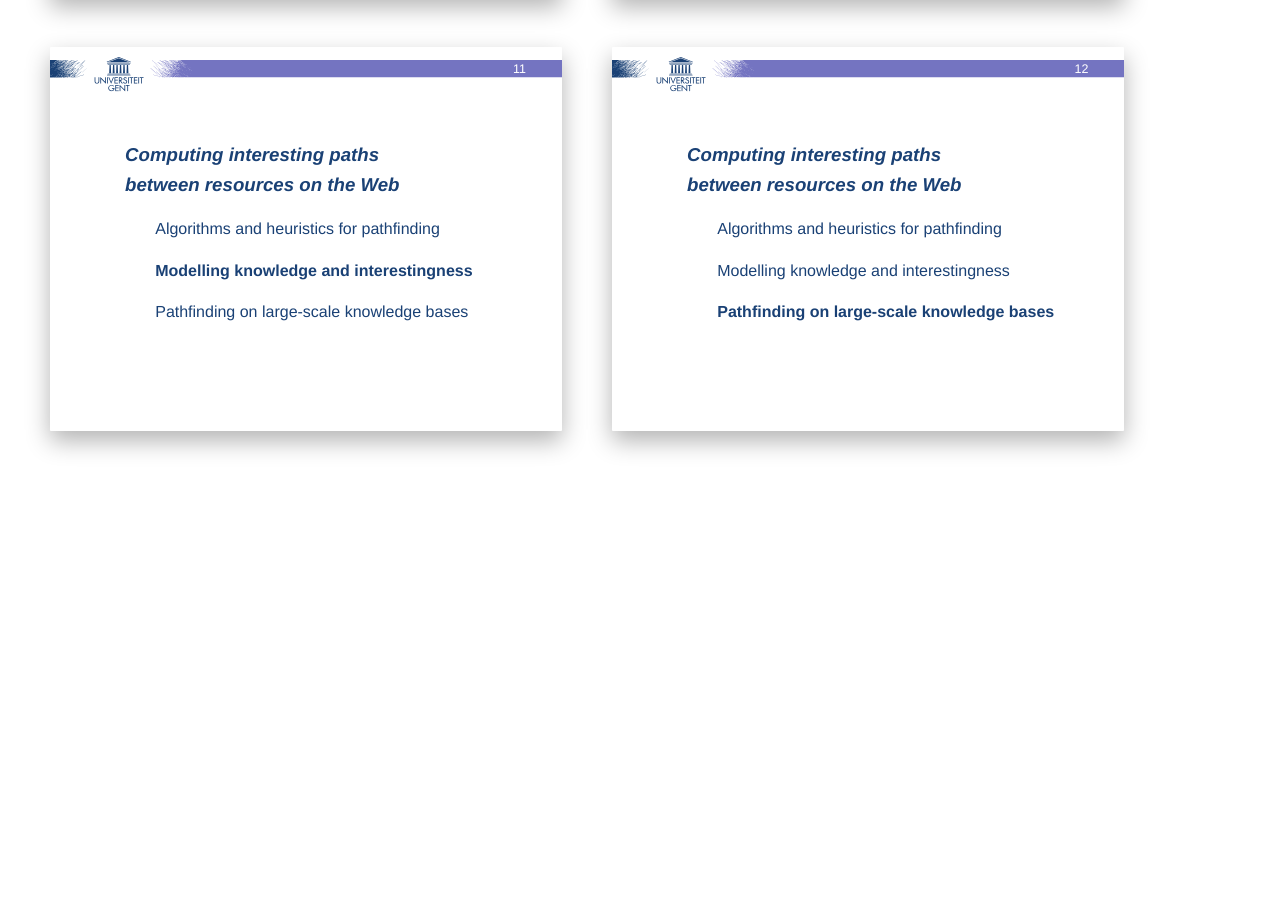
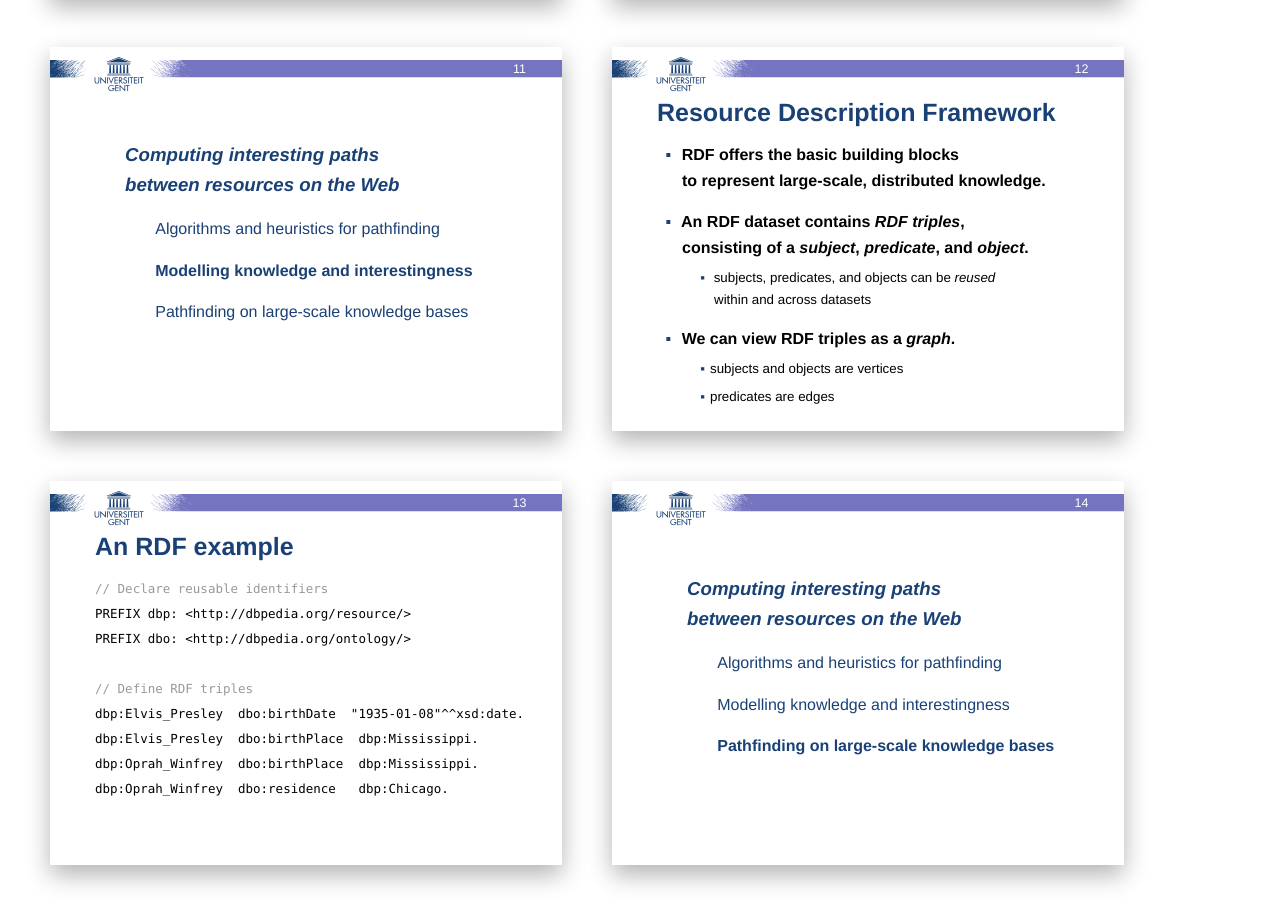
Before and after one commit to RubenVerborgh/Computing-Interesting-Paths, a website: page index.html in a window 1280 px wide. Shown: the part 2353-3268 px from the top of the page. Before the commit the page ends 2834 px from the top, so only its background shows below. Drawn offline with Linux system fonts and the light colour scheme.

Commit message:
Explain RDF.

```diff
--- a/index.html
+++ b/index.html
@@ -267,6 +267,47 @@
     </ul>
   </div>
 
+  <div class="slide" id="rdf">
+    <h2>Resource Description Framework</h2>
+    <ul>
+      <li class="next">
+        RDF offers the basic building blocks<br>
+        to represent large-scale, distributed knowledge.
+      </li>
+      <li class="next">
+        An RDF dataset contains <em>RDF triples</em>,<br>
+        consisting of a <em>subject</em>, <em>predicate</em>, and <em>object</em>.
+        <ul>
+          <li>
+            subjects, predicates, and objects can be <em>reused</em><br>
+            within and across datasets
+          </li>
+        </ul>
+      </li>
+      <li class="next">
+        We can view RDF triples as a <em>graph</em>.
+        <ul>
+          <li>subjects and objects are vertices</li>
+          <li>predicates are edges</li>
+        </ul>
+      </li>
+    </ul>
+  </div>
+
+  <div class="slide" id="rdf-example">
+    <h2>An RDF example</h2>
+    <pre><code><span class="comment">// Declare reusable identifiers</span>
+PREFIX dbp: &lt;http://dbpedia.org/resource/&gt;
+PREFIX dbo: &lt;http://dbpedia.org/ontology/&gt;
+
+<span class="comment">// Define RDF triples</span>
+<span class="next">dbp:Elvis_Presley  dbo:birthDate  "1935-01-08"^^xsd:date.</span>
+<span class="next">dbp:Elvis_Presley  dbo:birthPlace  dbp:Mississippi.</span>
+<span class="next">dbp:Oprah_Winfrey  dbo:birthPlace  dbp:Mississippi.</span>
+<span class="next">dbp:Oprah_Winfrey  dbo:residence   dbp:Chicago.</span>
+</code></pre>
+  </div>
+
   <div class="toc slide" id="large-scale-paths">
     <h2><a href="#cover">Computing interesting paths<br>between resources on the Web</a></h2>
     <ul>
--- a/styles/custom.css
+++ b/styles/custom.css
@@ -20,6 +20,15 @@ li li {
 
 a.image {
   background: transparent;
+}
+
+
+
+code {
+  font-family: Consolas, "Courier New", Courier, monospace;
+}
+.comment {
+  color: #999999;
 }
 
 
```
